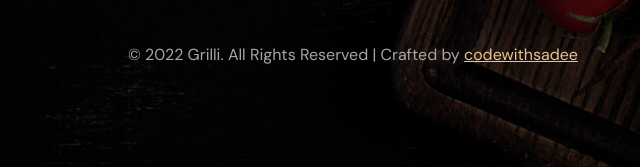
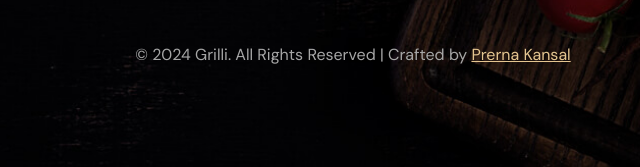
Before and after one commit to prernakansal287/GRILLI, a plain HTML site: page index.html in a window 1280 px wide. Shown: the part 8553-8720 px from the top of the page, 287-927 px from the left. Drawn offline with nearby package versions, Linux system fonts and the light colour scheme; a web font is replaced by a local one.

Commit message:
Update index.html

```diff
--- a/index.html
+++ b/index.html
@@ -1183,8 +1183,8 @@
       <div class="footer-bottom">
 
         <p class="copyright">
-          &copy; 2022 Grilli. All Rights Reserved | Crafted by <a href="https://github.com/codewithsadee"
-            target="_blank" class="link">codewithsadee</a>
+          &copy; 2024 Grilli. All Rights Reserved | Crafted by <a href="https://github.com/prernakansal287"
+            target="_blank" class="link">Prerna Kansal</a>
         </p>
 
       </div>
```
